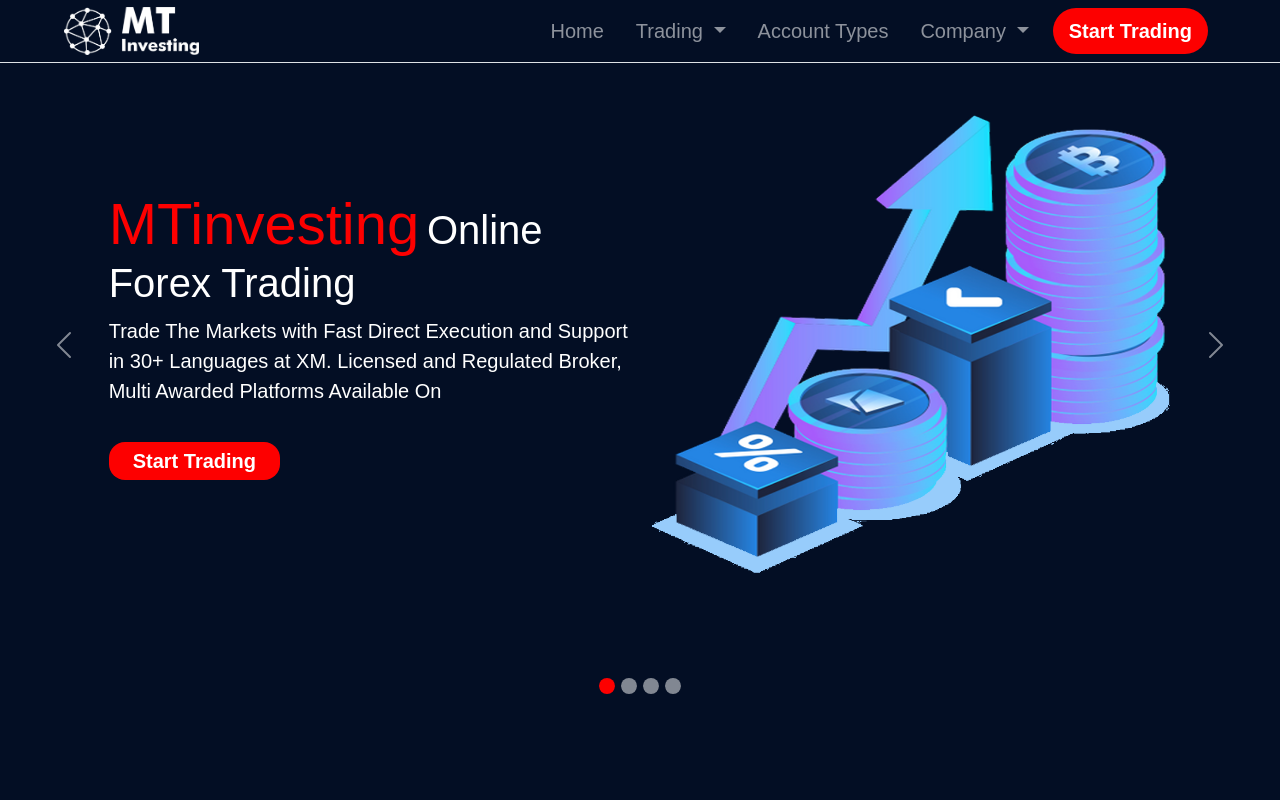
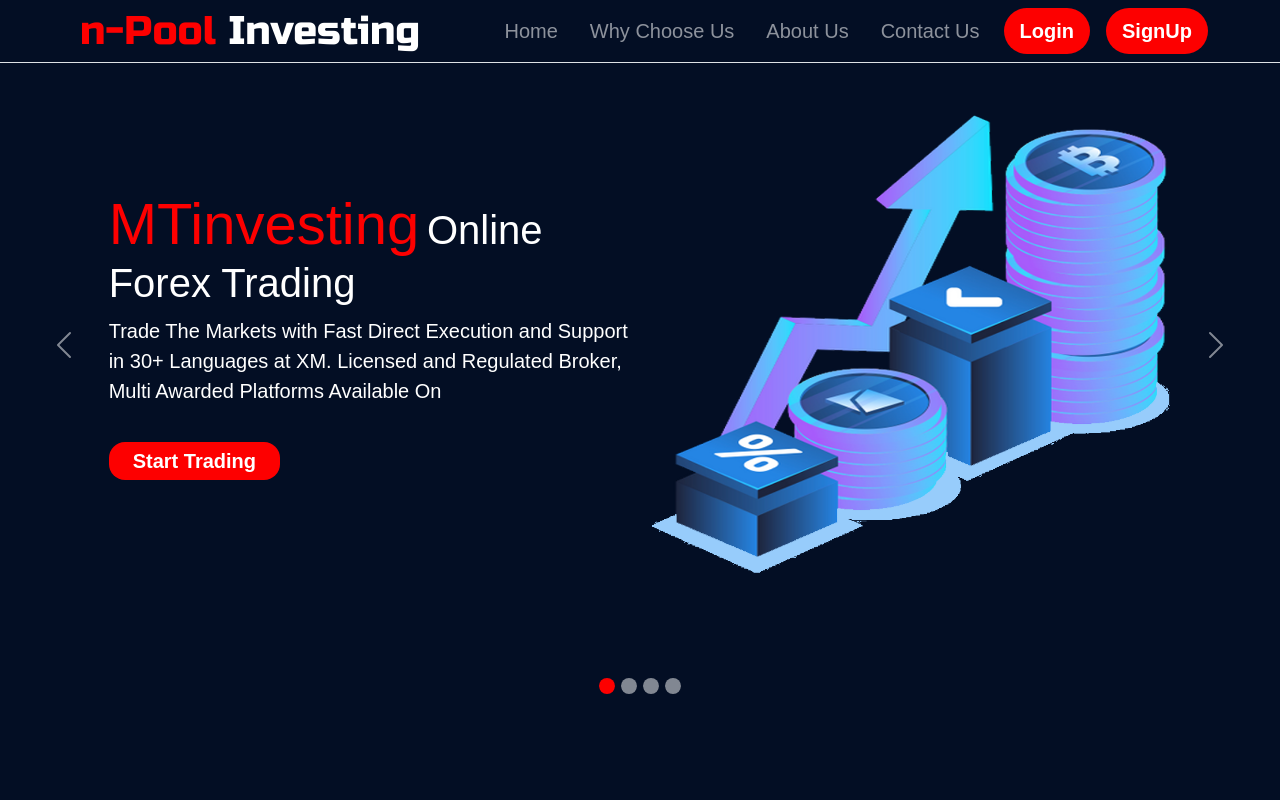
Before and after one commit to PrazHub/n-pool-frontend, a plain HTML site: page index.html in a window 1280 px wide. Shown: the top 800 px of the page. Drawn offline with nearby package versions, Linux system fonts and the light colour scheme; a script that the page names is missing.

Commit message:
UPDATE header links according to n-pool

```diff
--- a/header.html
+++ b/header.html
@@ -2,48 +2,47 @@
     <nav class="navbar navbar-expand-lg navbar-dark py-0 px-3">
         <div class="container-fluid px-lg-5">
             <a class="align-items-center d-flex navbar-brand" href="#">
-        <img src="./img/png logo.png" alt="Porifa Logo" height="48" />
-        <!-- <span class="text-brand-red text-48 font-russo-one px-3">MTinvesting</span> -->
+                <!-- <img src="./img/png logo.png" alt="Porifa Logo" height="48" /> -->
+                <span class="text-40 font-russo-one px-3">
+                    <span class="text-brand-red">n-Pool</span>
+                    Investing
+                </span>
             </a>
-      <button class="navbar-toggler" type="button" data-bs-toggle="collapse" data-bs-target="#collapsibleNavbar">
+            <button
+                class="navbar-toggler"
+                type="button"
+                data-bs-toggle="collapse"
+                data-bs-target="#collapsibleNavbar">
                 <span class="navbar-toggler-icon"></span>
             </button>
-      <div class="collapse navbar-collapse justify-content-end bg-brand-dark" id="collapsibleNavbar">
+            <div
+                class="collapse navbar-collapse justify-content-end bg-brand-dark"
+                id="collapsibleNavbar">
                 <ul class="navbar-nav">
                     <li class="nav-item m-2">
                         <a class="nav-link" href="./index.html">Home</a>
                     </li>
-          <li class="nav-item m-2 dropdown">
-            <a class="nav-link dropdown-toggle" href="#" role="button" data-bs-toggle="dropdown">
-              Trading
-            </a>
-            <ul class="dropdown-menu bg-brand-gray">
-              <li><a class="dropdown-item py-2 pe-5 ps-4" href="./forex.html">Forex</a></li>
-              <li><a class="dropdown-item py-2 pe-5 ps-4" href="./stocks.html">Stocks</a></li>
-              <li><a class="dropdown-item py-2 pe-5 ps-4" href="./crypto.html">Crypto</a></li>
-              <li><a class="dropdown-item py-2 pe-5 ps-4" href="./indices.html">Indices</a></li>
-            </ul>
-          </li>
-          <!-- <li class="nav-item m-2">
-            <a class="nav-link" href="./about-us.html">About</a>
-          </li> -->
                     <li class="nav-item m-2">
-            <a class="nav-link" href="./accounts.html">Account Types</a>
-          </li>
-          <li class="nav-item m-2 dropdown">
-            <a class="nav-link dropdown-toggle" href="#" role="button" data-bs-toggle="dropdown">
-              Company
-            </a>
-            <ul class="dropdown-menu bg-brand-gray">
-              <li><a class="dropdown-item py-2 pe-5 ps-4" href="./about-us.html">About Us</a></li>
-              <li><a class="dropdown-item py-2 pe-5 ps-4" href="./why-choose-us.html">Why choose Us</a></li>
-              <li><a class="dropdown-item py-2 pe-5 ps-4" href="./contact-us.html">Contacts</a></li>
-            </ul>
+                        <a class="nav-link" href="./why-choose-us.html">Why Choose Us</a>
                     </li>
                     <li class="nav-item m-2">
-            <a class="nav-link bg-brand-red hover:bg-brand-orange rounded-5 text-white fw-bold px-3 text-nowrap"
+                        <a class="nav-link" href="./about-us.html">About Us</a>
+                    </li>
+                    <li class="nav-item m-2">
+                        <a class="nav-link" href="./contact-us.html">Contact Us</a>
+                    </li>
+                    <li class="nav-item m-2">
+                        <a
+                            class="nav-link bg-brand-red hover:bg-brand-orange rounded-5 text-white fw-bold px-3 text-nowrap"
                             href="#">
-              Start Trading
+                            Login
+                        </a>
+                    </li>
+                    <li class="nav-item m-2">
+                        <a
+                            class="nav-link bg-brand-red hover:bg-brand-orange rounded-5 text-white fw-bold px-3 text-nowrap"
+                            href="#">
+                            SignUp
                         </a>
                     </li>
                 </ul>
```
Lines whose indentation alone changed are shown as unchanged.
